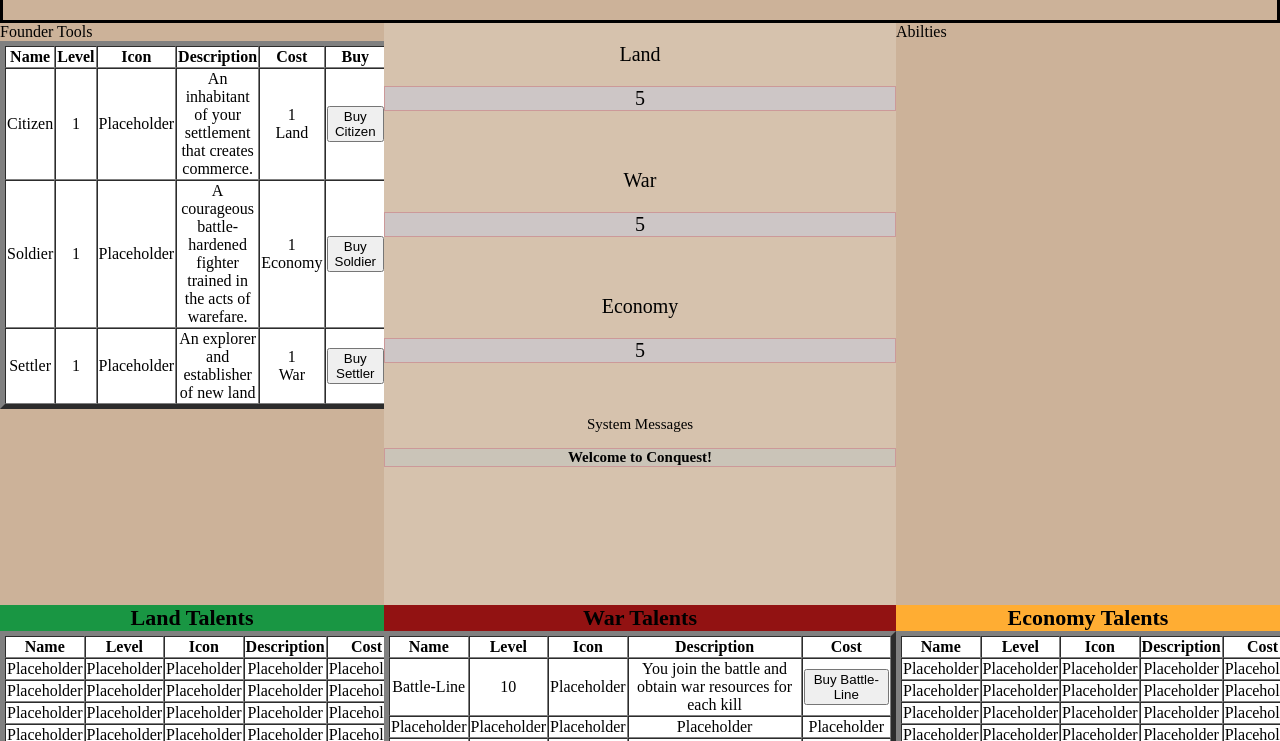
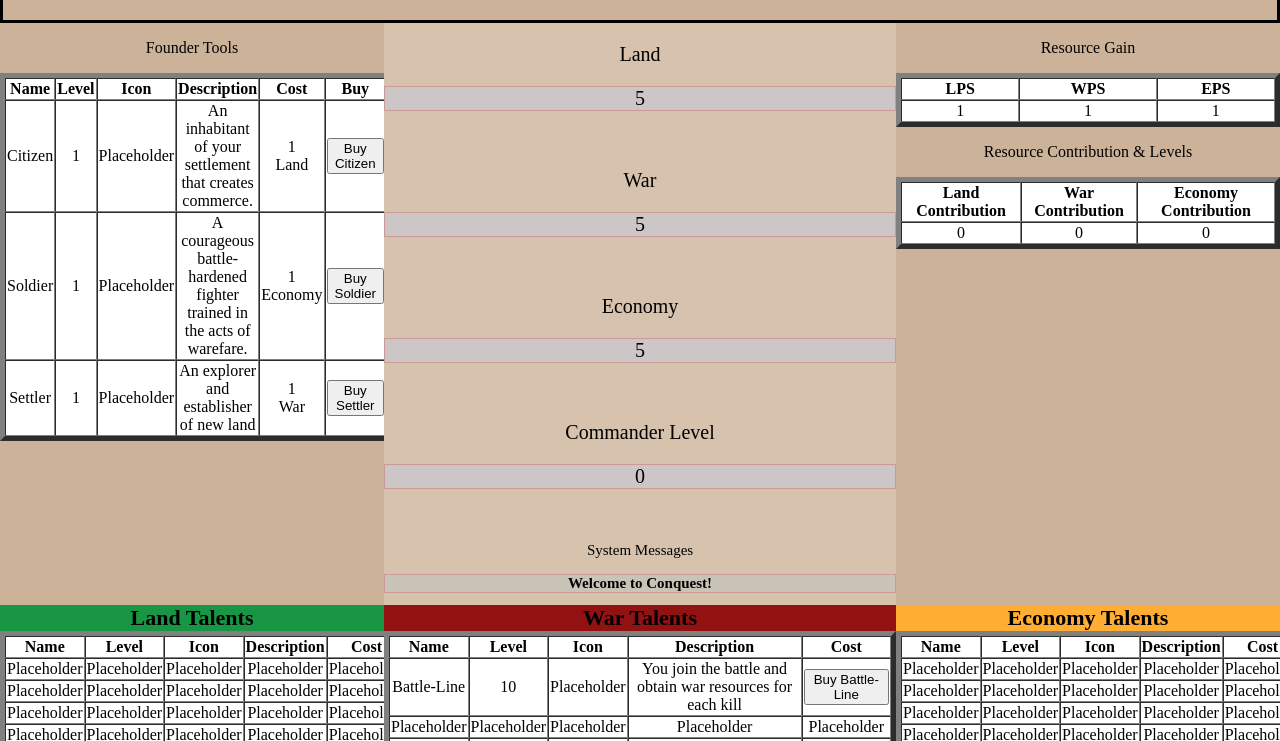
Before and after one commit to Traberjkt/Conquest, a plain HTML site: page Conquest.html in a window 1280 px wide. Shown: the part 59-800 px from the top of the page. Drawn offline with Linux system fonts and the light colour scheme.

Commit message:
Added Stat Page | Commander Level
Stat page shows

LPS
WPS
EPS

TLC
TWC
TEC

```diff
--- a/CSS/conquest_page.css
+++ b/CSS/conquest_page.css
@@ -38,7 +38,7 @@ html, body{
 }
 
 
-#abilities_wrapper{
+#stats_wrapper{
 	float:right;
 	width:30%;
 	height: 80%;
--- a/CSS/main_tools_page.css
+++ b/CSS/main_tools_page.css
@@ -1,3 +1,10 @@
+#resource{
+	font-size: 20px;
+	text-align: center;
+	vertical-align: center;
+
+}
+
 #total_land {
 	font-size: 20px;
 	text-align: center;
@@ -25,6 +32,15 @@
 	border-color: #CC9999;
 }
 
+#commander_level{
+	font-size: 20px;
+	text-align: center;
+	vertical-align: middle;
+	background: #CDC6C6;
+	border: 1px solid;
+	border-color: #CC9999;
+}
+
 #system_message_title {
 	font-family: SigmarOne;
 	font-size: 15px;
@@ -40,11 +56,3 @@
 	border: 1px solid;
 	border-color: #CC9999;
 }
-
-#resource{
-	font-size: 20px;
-	text-align: center;
-	vertical-align: center;
-
-}
-/*Resources*/
--- a/Conquest.html
+++ b/Conquest.html
@@ -4,7 +4,9 @@
 	<link rel="stylesheet" type="text/css" href="CSS/conquest_page.css">
 	<link rel="stylesheet" type="text/css" href="CSS/conquest_talent_tables.css">
 	<link rel="stylesheet" type="text/css" href="CSS/main_tools_page.css">
-	<script type="text/javascript" src="JS/gamescript.js"></script>
+	<script type="text/javascript" src="JS/resource_gain.js"></script>
+	<script type="text/javascript" src="JS/founder_tools.js"></script>
+	<script type="text/javascript" src="JS/stat_page.js"></script>
 </head>
 <body>
 <div id="page_title">
@@ -13,8 +15,8 @@
 <div class="main_wrapper">
 	<!---Start Founder Tools--->
 	<div id="founder_tools_wrapper">
-	Founder Tools
-	<div style="width:100%; height:auto; overflow:auto; background:white;">
+	<p><center>Founder Tools</center></p>
+	<div style="width:100%; height:auto; overflow:auto; background:white;"> <!---margin-left?--->
 			<table cellspacing="0" cellpadding="1" border="5" width="100%">
 				<tr>
 				<th>Name</th>
@@ -63,13 +65,45 @@
 	<p id="resource">Economy</p>
 	<p id="total_economy">0</p>
 	<br>
+	<p id="resource">Commander Level</p>
+	<p id="commander_level">0</p>
+	<br>
 	<p id="system_message_title">System Messages</p>
 	<p id="system_message"><b>Welcome to Conquest!</b></p>
 	</div>
 	<!---End Main Tools--->
 	<!---Start Abilties--->
-	<div id="abilities_wrapper">
-	Abilties
+	<div id="stats_wrapper">
+	<p><center>Resource Gain</center></p>
+		<div style="width:100%; height:auto; overflow:auto; background:white;"> <!---margin-left?--->
+			<table cellspacing="0" cellpadding="1" border="5" width="100%">
+				<tr>
+				<th>LPS</th>
+				<th>WPS</th>
+				<th>EPS</th>
+			</tr>
+			<tr>
+				<td><span id="update_lps">1</td>
+				<td><span id="update_wps">1</td>
+				<td><span id="update_eps">1</td>
+			</tr>
+			</table>
+			</div>
+			<p><center>Resource Contribution & Levels</center></p>
+			<div style="width:100%; height:auto; overflow:auto; background:white;"> <!---margin-left?--->
+			<table cellspacing="0" cellpadding="1" border="5" width="100%">
+				<tr>
+				<th>Land Contribution</th>
+				<th>War Contribution</th>
+				<th>Economy Contribution</th>
+			</tr>
+			<tr>
+				<td><span id="update_tlc">0</td>
+				<td><span id="update_twc">0</td>
+				<td><span id="update_tec">0</td>
+			</tr>
+			</table>
+			</div>
 	</div>
 	<!---End Abilties--->
 	<!---Start Land Talents--->
--- a/JS/Gamescript.js
+++ b/JS/founder_tools.js
@@ -1,42 +1,3 @@
-var land = 0;
-var war = 0;
-var economy = 0;
-
-var wps = 1;
-var eps = 1;
-var lps =1;
-
-var citizen_cost = 1;
-var soldier_cost = 1;
-var settler_cost = 1;
-
-var num_citizens = 0;
-var num_soldiers = 0;
-var num_settlers = 0;
-
-/* change starting cost with a variable nested if statement? */
-
-window.setInterval(
-function land_gain(){
-	land = land + lps;
-	document.getElementById("total_land").innerHTML = land;
-
-} , 1000);
-
-window.setInterval(
-function war_gain(){
-	war = war + wps;
-	document.getElementById("total_war").innerHTML = war;
-
-} , 1000);
-
-window.setInterval(
-function economy_gain(){
-	economy = economy + eps;
-	document.getElementById("total_economy").innerHTML = economy;
-
-} , 1000);
-
 
 function systemclear(){
 	document.getElementById("system_message").innerHTML = "No Messages"
@@ -51,12 +12,13 @@ function buy_citizen(){
 			/*document.getElementById("NumCitizens").innerHTML = "You currently have  " + NumCitizens + " citizens.";*/
 			land = land - citizen_cost;
 			eps = eps + 2;
+			tlc =  tlc + citizen_cost;
 		}
 		else
 			document.getElementById("system_message").innerHTML = "You do not have enough Land Resources to provide for more Citizens right now!";
 		setTimeout(systemclear, 5000)
 }
-
+B
 function buy_soldier(){
 		soldier_cost = Math.pow(5, num_soldiers);
 		if(economy >= soldier_cost){
@@ -65,6 +27,7 @@ function buy_soldier(){
 			/*document.getElementById("NumSoldiers").innerHTML = "You currently have  " + NumSoldiers + " soldiers";*/
 			economy = economy - soldier_cost;
 			wps = wps + 2;
+			tec = tec + soldier_cost;
 		}
 		else
 			document.getElementById("system_message").innerHTML = "You do not have enough Economy Resources to fund a Soldier right now!";
@@ -79,6 +42,7 @@ function buy_settler(){
 			/*document.getElementById("NumSettlers").innerHTML = "You currently have  " + NumSettlers + " settlers";*/
 			war = war - settler_cost;
 			lps = lps + 2;
+			twc = twc + settler_cost;
 		}
 		else
 			document.getElementById("system_message").innerHTML = "You do not have enough War Resources to defend a Settler right now!";
--- /dev/null
+++ b/JS/resource_gain.js
@@ -0,0 +1,38 @@
+var land = 0;
+var war = 0;
+var economy = 0;
+
+var wps = 1;
+var eps = 1;
+var lps =1;
+
+var citizen_cost = 1;
+var soldier_cost = 1;
+var settler_cost = 1;
+
+var num_citizens = 0;
+var num_soldiers = 0;
+var num_settlers = 0;
+
+/* change starting cost with a variable nested if statement? */
+
+window.setInterval(
+function land_gain(){
+	land = land + lps;
+	document.getElementById("total_land").innerHTML = land;
+
+} , 1000);
+
+window.setInterval(
+function war_gain(){
+	war = war + wps;
+	document.getElementById("total_war").innerHTML = war;
+
+} , 1000);
+
+window.setInterval(
+function economy_gain(){
+	economy = economy + eps;
+	document.getElementById("total_economy").innerHTML = economy;
+
+} , 1000);
--- /dev/null
+++ b/JS/stat_page.js
@@ -0,0 +1,41 @@
+var tlc = 0; /* TLC = Total Land Contribution */
+var twc = 0; /* TWC = Total War Contribution */
+var tec = 0; /* TEC = Total Economy Contribution */
+
+
+/*
+var wps = 1;
+var eps = 1;
+var lps =1;
+*/
+
+window.setInterval(
+function show_lps(){
+	document.getElementById("update_lps").innerHTML = lps;
+} , 500);
+
+window.setInterval(
+function show_wps(){
+	document.getElementById("update_wps").innerHTML = wps;
+} , 500);
+
+window.setInterval(
+function show_eps(){
+	document.getElementById("update_eps").innerHTML = eps;
+} , 500);
+
+window.setInterval(
+function show_tlc(){
+	document.getElementById("update_tlc").innerHTML = tlc;
+} , 500);
+
+window.setInterval(
+function show_twc(){
+	document.getElementById("update_twc").innerHTML = twc;
+} , 500);
+
+
+window.setInterval(
+function show_tec(){
+	document.getElementById("update_tec").innerHTML = tec;
+} , 500);
```
